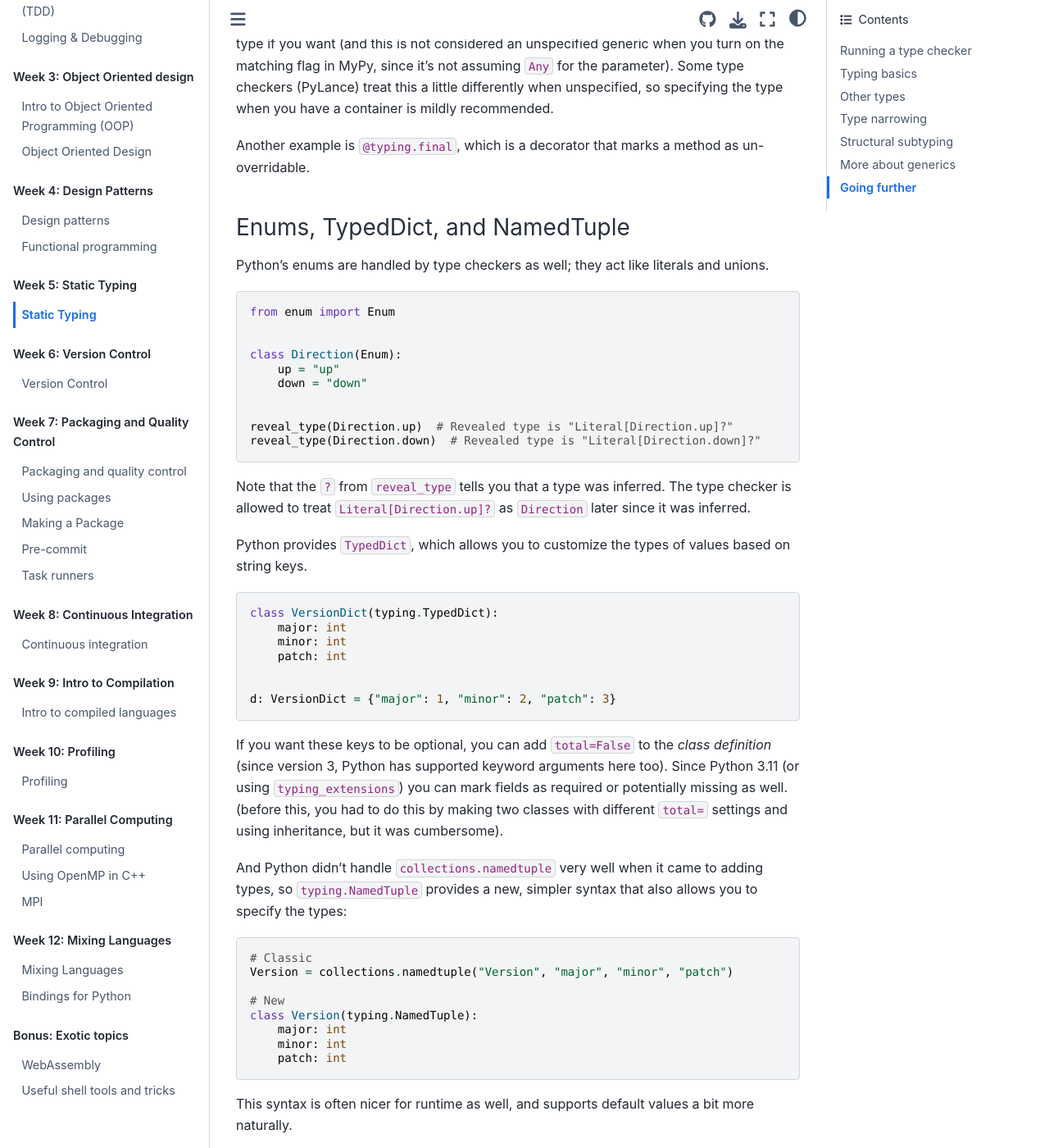
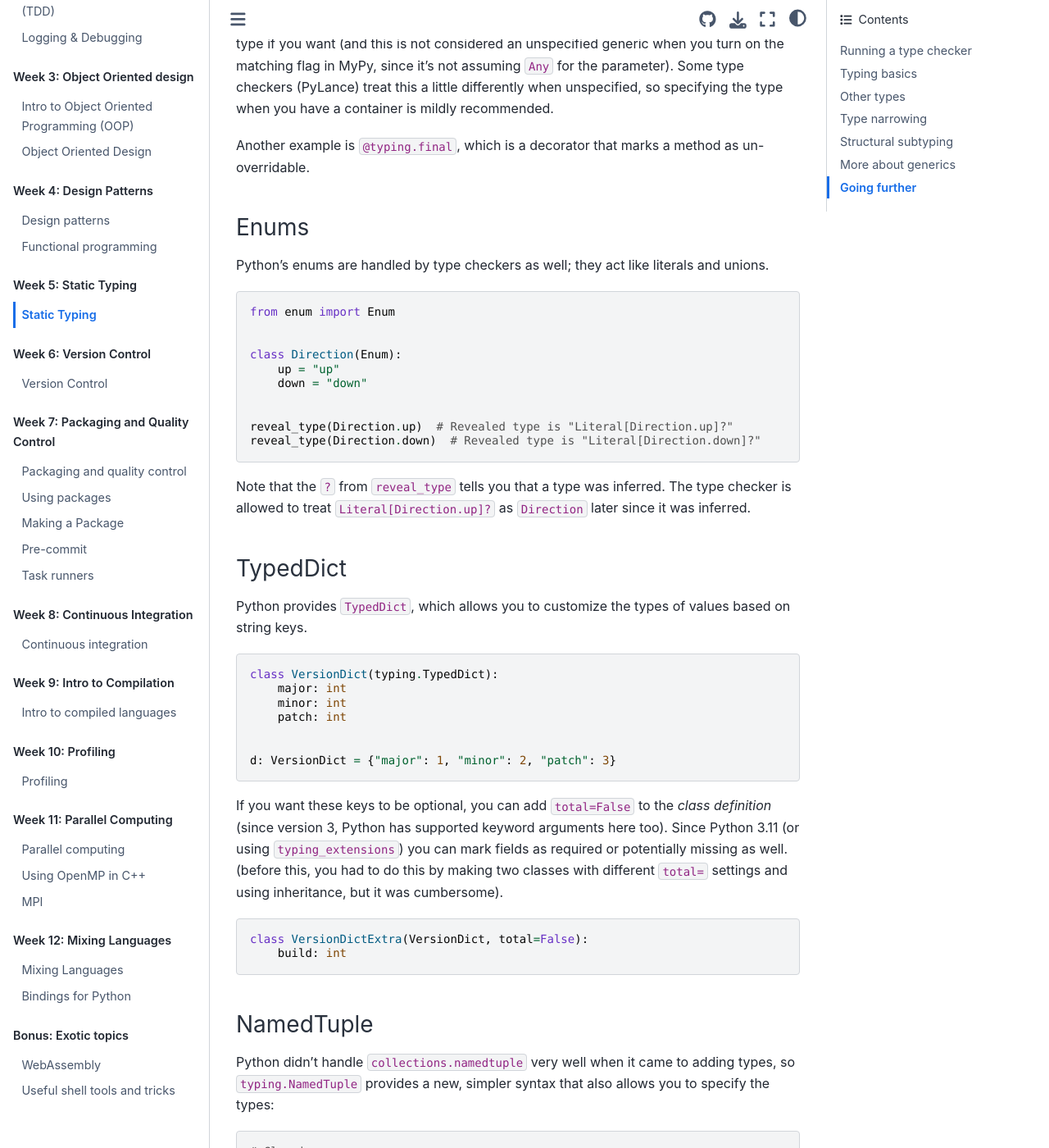
Before and after one commit to se-for-sci/se-for-sci.github.io, a Jupyter Book: the page built from content/week5/typing.md, in a window 1280 px wide and 1400 px high, scrolled down 9543 px. Shown: the whole window at 82% size. Built offline with Jupyter Book 1.0.4 settings and Sphinx 7.4.7 and the Sphinx Book theme 1.1.4, drawn with Linux system fonts in a browser that asks for light colours.

Commit message:
fix: minor typing org
Signed-off-by: Henry Schreiner <henryschreineriii@gmail.com>

````diff
--- a/content/week5/typing.md
+++ b/content/week5/typing.md
@@ -436,7 +436,7 @@ recommended.
 Another example is `@typing.final`, which is a decorator that marks a method as
 un-overridable.
 
-### Enums, TypedDict, and NamedTuple
+### Enums
 
 Python's enums are handled by type checkers as well; they act like literals and
 unions.
@@ -478,9 +480,16 @@ or potentially missing as well. (before this, you had to do this by making two
 classes with different `total=` settings and using inheritance, but it was
 cumbersome).
 
-And Python didn't handle `collections.namedtuple` very well when it came to
-adding types, so `typing.NamedTuple` provides a new, simpler syntax that also
-allows you to specify the types:
+```python
+class VersionDictExtra(VersionDict, total=False):
+    build: int
+```
+
+### NamedTuple
+
+Python didn't handle `collections.namedtuple` very well when it came to adding
+types, so `typing.NamedTuple` provides a new, simpler syntax that also allows
+you to specify the types:
 
 ```python
 # Classic
````
Also changed, not shown: other parts of content/week5/typing.md (+2 -0 lines).
